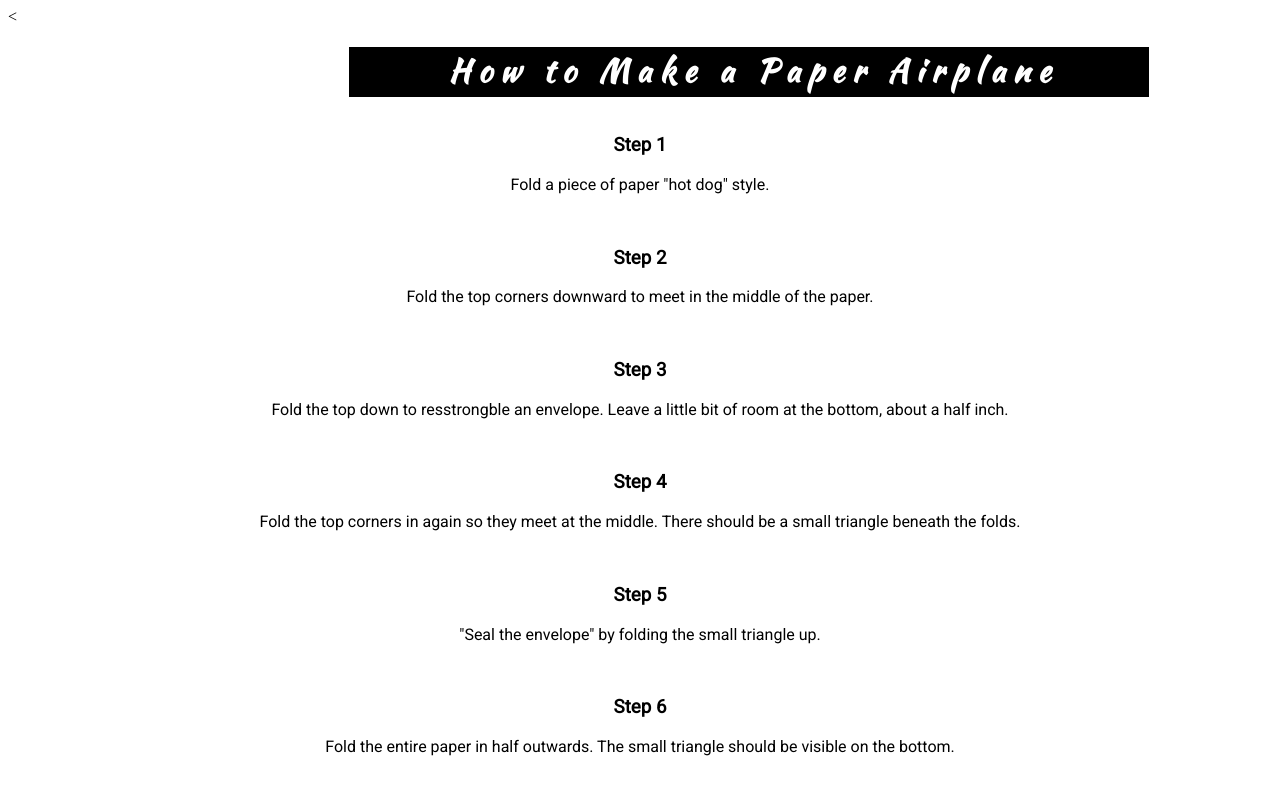
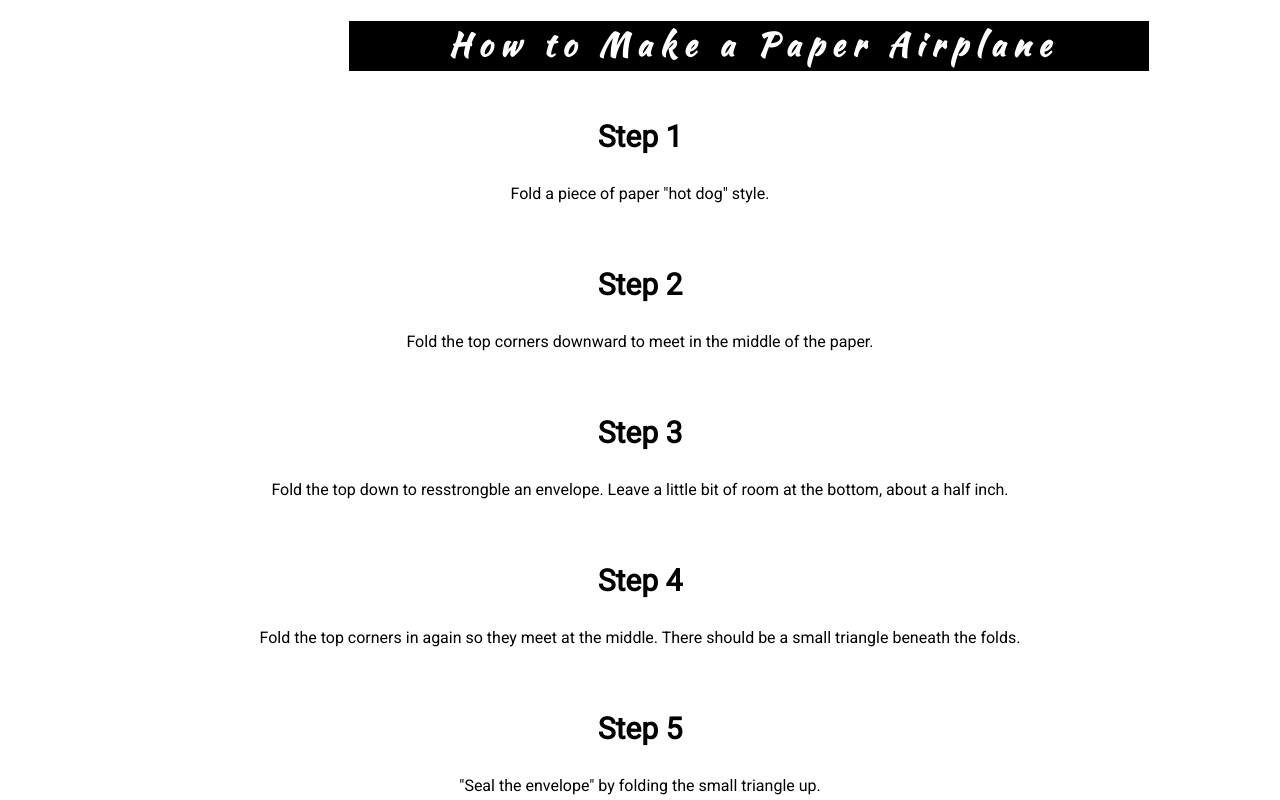
Before and after one commit to nxm701/CIM-111, a plain HTML site: page homework/jquery1/index.html in a window 1280 px wide. Shown: the top 800 px of the page. Drawn offline with nearby package versions, Linux system fonts and the light colour scheme.

Commit message:
updated font sizes

```diff
--- a/homework/jquery1/index.html
+++ b/homework/jquery1/index.html
@@ -81,7 +81,6 @@
 
 <head>
 
-<
 <body>
 <div id="titlebox">
 <h1>H&nbsp;o&nbsp;w &nbsp; t&nbsp;o &nbsp; M&nbsp;a&nbsp;k&nbsp;e &nbsp; a &nbsp;  P&nbsp;a&nbsp;p&nbsp;e&nbsp;r &nbsp;  A&nbsp;i&nbsp;r&nbsp;p&nbsp;l&nbsp;a&nbsp;n&nbsp;e</h1>
@@ -90,31 +89,31 @@
 <br>
 <div id="stepsblock">
 
-<h3 id="step1"><strong>Step 1</strong></h3>
+<h3 style="font-size:30px"id="step1"><strong>Step 1</strong></h3>
   <p>Fold a piece of paper "hot dog" style.</p>
   <div id="steprecepticle1"></div>
 <br>
-<h3 id="step2"><strong>Step 2</strong></h3>
+<h3 style="font-size:30px" id="step2"><strong>Step 2</strong></h3>
   <p>Fold the top corners downward to meet in the middle of the paper.</p>
   <div id="steprecepticle2"></div>
 <br>
-<h3 id="step3"><strong>Step 3</strong></h3>
+<h3 style="font-size:30px"id="step3"><strong>Step 3</strong></h3>
   <p>Fold the top down to resstrongble an envelope. Leave a little bit of room at the bottom, about a half inch.</p>
   <div id="steprecepticle3"></div>
 <br>
-<h3 id="step4"><strong>Step 4</strong></h3>
+<h3 style="font-size:30px"id="step4"><strong>Step 4</strong></h3>
   <p>Fold the top corners in again so they meet at the middle. There should be a small triangle beneath the folds.</p>
   <div id="steprecepticle4"></div>
 <br>
-<h3 id="step5"><strong>Step 5</strong></h3>
+<h3 style="font-size:30px"id="step5"><strong>Step 5</strong></h3>
   <p>"Seal the envelope" by folding the small triangle up.</p>
   <div id="steprecepticle5"></div>
 <br>
-<h3 id="step6"><strong>Step 6</strong></h3>
+<h3 style="font-size:30px"id="step6"><strong>Step 6</strong></h3>
   <p>Fold the entire paper in half outwards. The small triangle should be visible on the bottom.</p>
   <div id="steprecepticle6"></div>
 <br>
-<h3 id="end">Step 7</h3>
+<h3 style="font-size:30px"id="end">Step 7</h3>
   <p>Finally, this is what it should look like! This type of paper airplane is relatively easy to make and can fly pretty far if done right.</p>
   <div id="endrecepticle"></div>
 </div>
```
